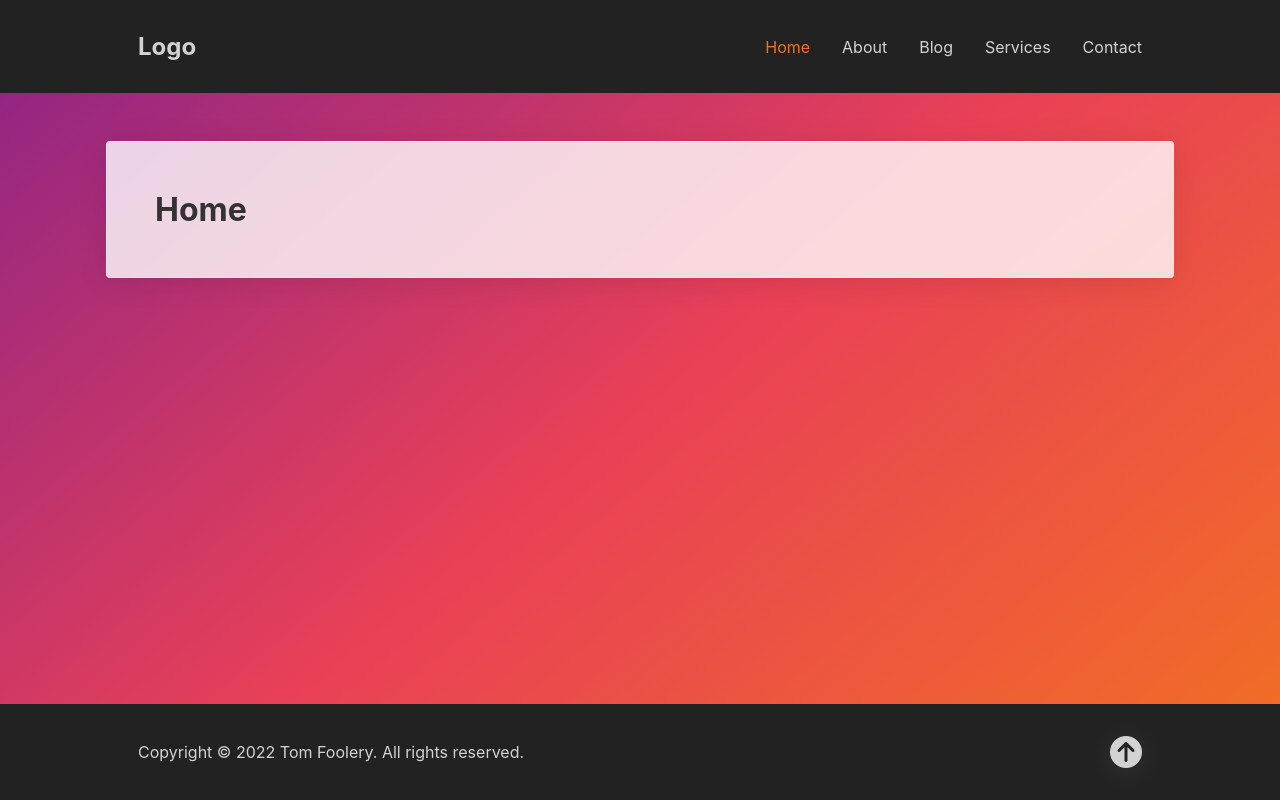
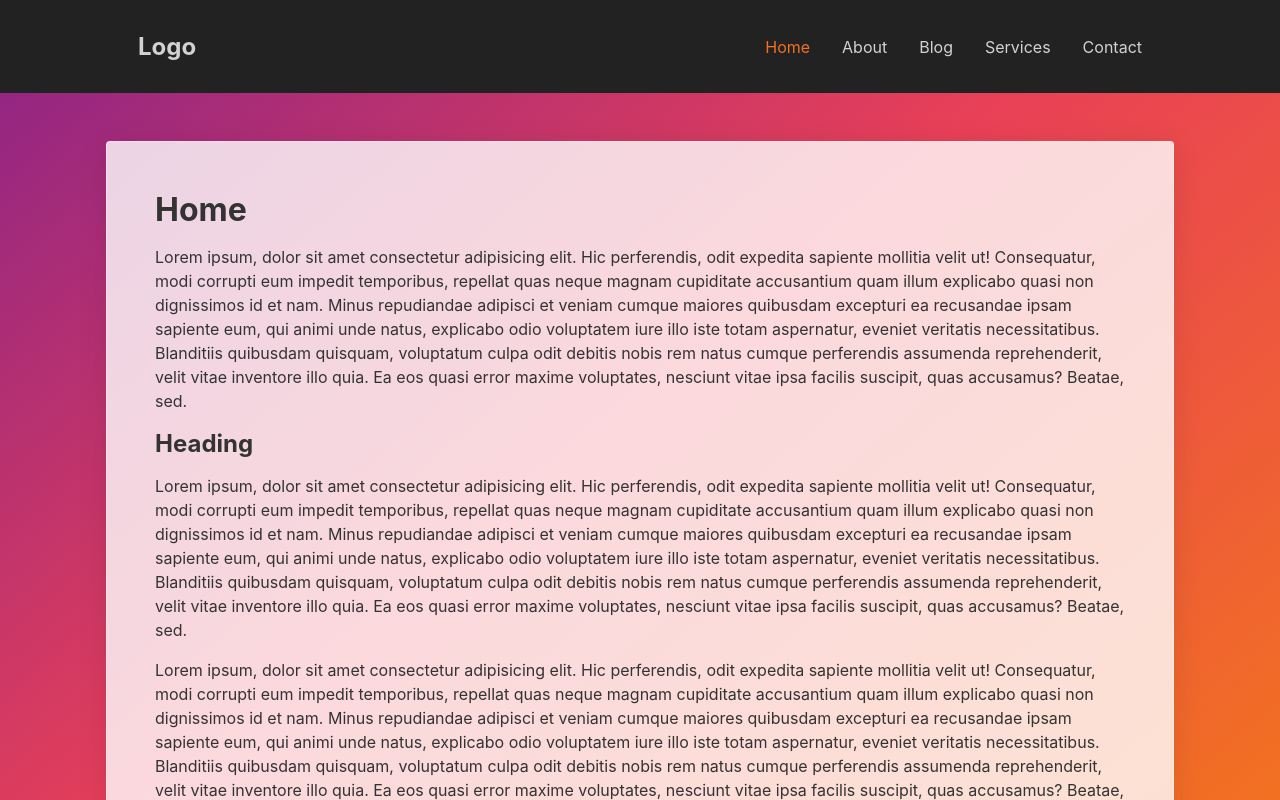
Before and after one commit to bmehder/rotterdam, a Svelte app: page / in a window 1280 px wide. Shown: the top 800 px of the page. Built offline with nearby package versions, Linux system fonts and the light colour scheme.

Commit message:
added page transitions

```diff
--- a/src/App.svelte
+++ b/src/App.svelte
@@ -1,4 +1,5 @@
 <script>
+  import { fly } from 'svelte/transition'
   import { pages, pageNumber } from './Header/pages'
 
   import Header from './Header/Header.svelte'
@@ -10,17 +11,23 @@
   import Footer from './Footer/Footer.svelte'
 
   const pageComponents = [Home, About, Blog, Services, Contact]
+  const transitionInLeft = { delay: 600, duration: 400, x: 1500 }
+  const transitionOutLeft = { duration: 400, x: -1500 }
 </script>
 
 <Header --background="var(--black)" --color="var(--white)" --width="1100px" />
 
+{#key $pageNumber}
   <div class="container">
     {#each pages as page, i}
       {#if pages[$pageNumber] === page}
+        <div in:fly={transitionInLeft} out:fly={transitionOutLeft}>
           <svelte:component this={pageComponents[i]} />
+        </div>
       {/if}
     {/each}
   </div>
+{/key}
 
 <Footer --background="var(--black)" --color="var(--white)" --width="1100px" />
 
--- a/src/Blog/Card.svelte
+++ b/src/Blog/Card.svelte
@@ -1,4 +1,6 @@
 <script>
+  import { fly } from 'svelte/transition'
+
   export let isSinglePost = false
   export let post
 
@@ -9,6 +11,10 @@
   const mediumImage = mediaSizes.midrange_square?.source_url
   const largeImage = mediaSizes.large?.source_url
   const fullImage = mediaSizes.full?.source_url
+  const transitionInRight = { delay: 600, duration: 400, x: -1500 }
+  const transitionInLeft = { delay: 600, duration: 400, x: 1500 }
+  const transitionOutLeft = { duration: 400, x: -1500 }
+  const transitionOutRight = { duration: 400, x: 1500 }
 
   isSinglePost &&
     scrollTo({
@@ -17,7 +23,11 @@
     })
 </script>
 
-<article class:single={isSinglePost}>
+<article
+  class:single={isSinglePost}
+  in:fly={isSinglePost ? transitionInLeft : transitionInRight}
+  out:fly={isSinglePost ? transitionOutRight : transitionOutLeft}
+>
   {#if isSinglePost}
     <button on:click>&laquo; All Posts</button>
     <h2>{@html title}</h2>
--- a/src/Home.svelte
+++ b/src/Home.svelte
@@ -1,5 +1,39 @@
 <main>
   <h1>Home</h1>
+
+  <p>
+    Lorem ipsum, dolor sit amet consectetur adipisicing elit. Hic perferendis, odit expedita
+    sapiente mollitia velit ut! Consequatur, modi corrupti eum impedit temporibus, repellat quas
+    neque magnam cupiditate accusantium quam illum explicabo quasi non dignissimos id et nam. Minus
+    repudiandae adipisci et veniam cumque maiores quibusdam excepturi ea recusandae ipsam sapiente
+    eum, qui animi unde natus, explicabo odio voluptatem iure illo iste totam aspernatur, eveniet
+    veritatis necessitatibus. Blanditiis quibusdam quisquam, voluptatum culpa odit debitis nobis rem
+    natus cumque perferendis assumenda reprehenderit, velit vitae inventore illo quia. Ea eos quasi
+    error maxime voluptates, nesciunt vitae ipsa facilis suscipit, quas accusamus? Beatae, sed.
+  </p>
+
+  <h2>Heading</h2>
+  <p>
+    Lorem ipsum, dolor sit amet consectetur adipisicing elit. Hic perferendis, odit expedita
+    sapiente mollitia velit ut! Consequatur, modi corrupti eum impedit temporibus, repellat quas
+    neque magnam cupiditate accusantium quam illum explicabo quasi non dignissimos id et nam. Minus
+    repudiandae adipisci et veniam cumque maiores quibusdam excepturi ea recusandae ipsam sapiente
+    eum, qui animi unde natus, explicabo odio voluptatem iure illo iste totam aspernatur, eveniet
+    veritatis necessitatibus. Blanditiis quibusdam quisquam, voluptatum culpa odit debitis nobis rem
+    natus cumque perferendis assumenda reprehenderit, velit vitae inventore illo quia. Ea eos quasi
+    error maxime voluptates, nesciunt vitae ipsa facilis suscipit, quas accusamus? Beatae, sed.
+  </p>
+
+  <p>
+    Lorem ipsum, dolor sit amet consectetur adipisicing elit. Hic perferendis, odit expedita
+    sapiente mollitia velit ut! Consequatur, modi corrupti eum impedit temporibus, repellat quas
+    neque magnam cupiditate accusantium quam illum explicabo quasi non dignissimos id et nam. Minus
+    repudiandae adipisci et veniam cumque maiores quibusdam excepturi ea recusandae ipsam sapiente
+    eum, qui animi unde natus, explicabo odio voluptatem iure illo iste totam aspernatur, eveniet
+    veritatis necessitatibus. Blanditiis quibusdam quisquam, voluptatum culpa odit debitis nobis rem
+    natus cumque perferendis assumenda reprehenderit, velit vitae inventore illo quia. Ea eos quasi
+    error maxime voluptates, nesciunt vitae ipsa facilis suscipit, quas accusamus? Beatae, sed.
+  </p>
 </main>
 
 <style>
```
Lines whose indentation alone changed are shown as unchanged.
